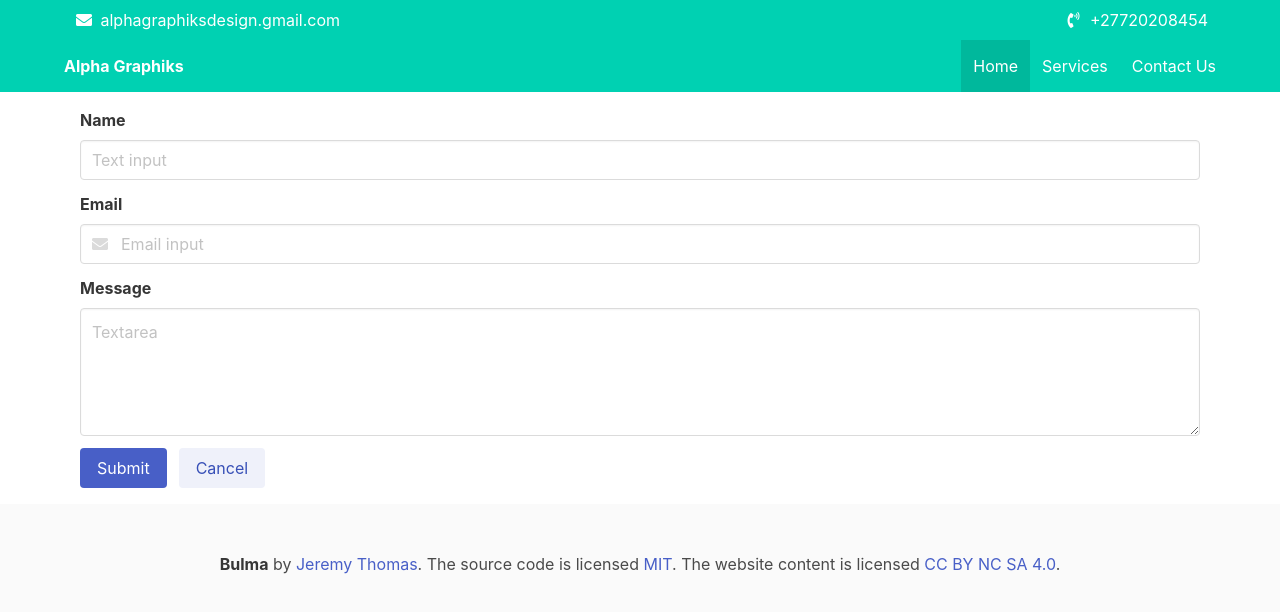
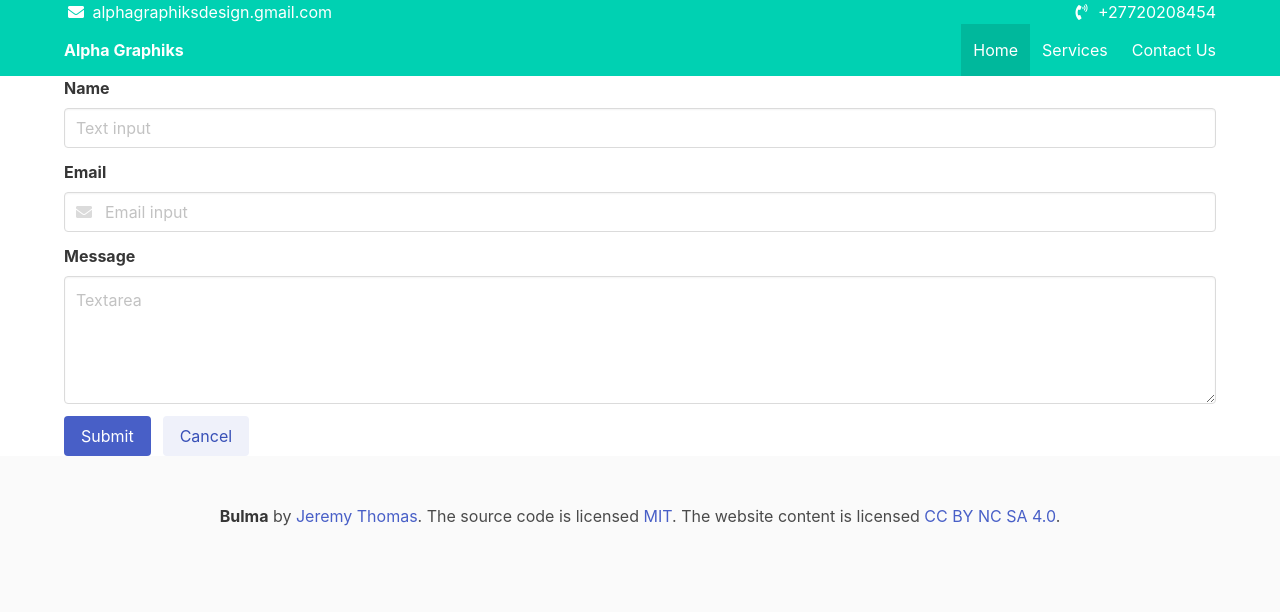
Before and after one commit to tebogomphahlele/AlphaGraphiks, a plain HTML site: page index.html in a window 1280 px wide. Drawn offline with nearby package versions, Linux system fonts and the light colour scheme.

Commit message:
Add files via upload

```diff
--- a/index.html
+++ b/index.html
@@ -11,7 +11,7 @@
     <!-- Top -->
     <div class="has-background-primary has-text-white">
         <div class="container">
-            <div class="columns p-2 is-gapless is-mobile is-size-7-mobile">
+            <div class="columns p-2-mobile is-gapless is-mobile is-size-7-mobile">
                 <div class="column is-8">
                     <span class="icon">
                         <i class="fas fa-envelope"></i>
@@ -52,7 +52,7 @@
     </nav>
 
     <!-- main content -->
-    <div class="container p-4">
+    <div class="container p-4-mobile">
         <div class="field">
             <label class="label">Name</label>
             <div class="control">
```
